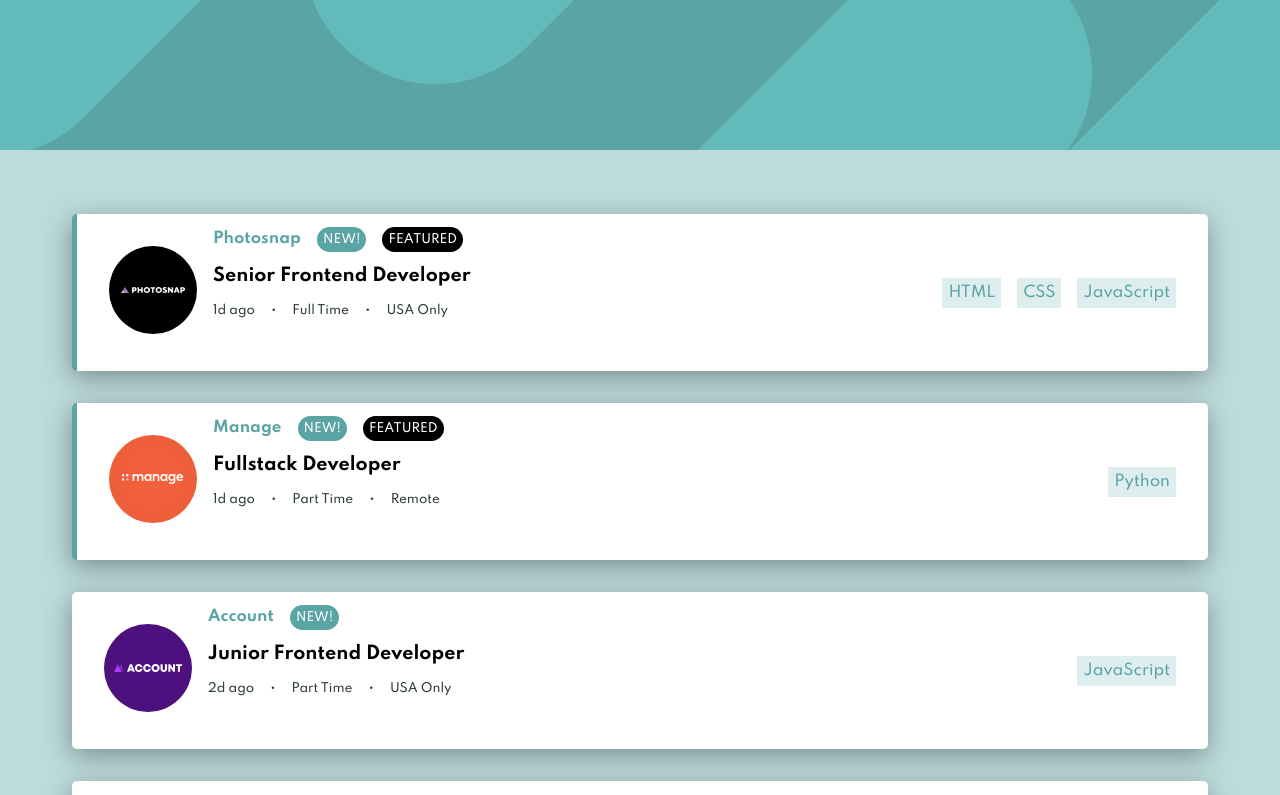
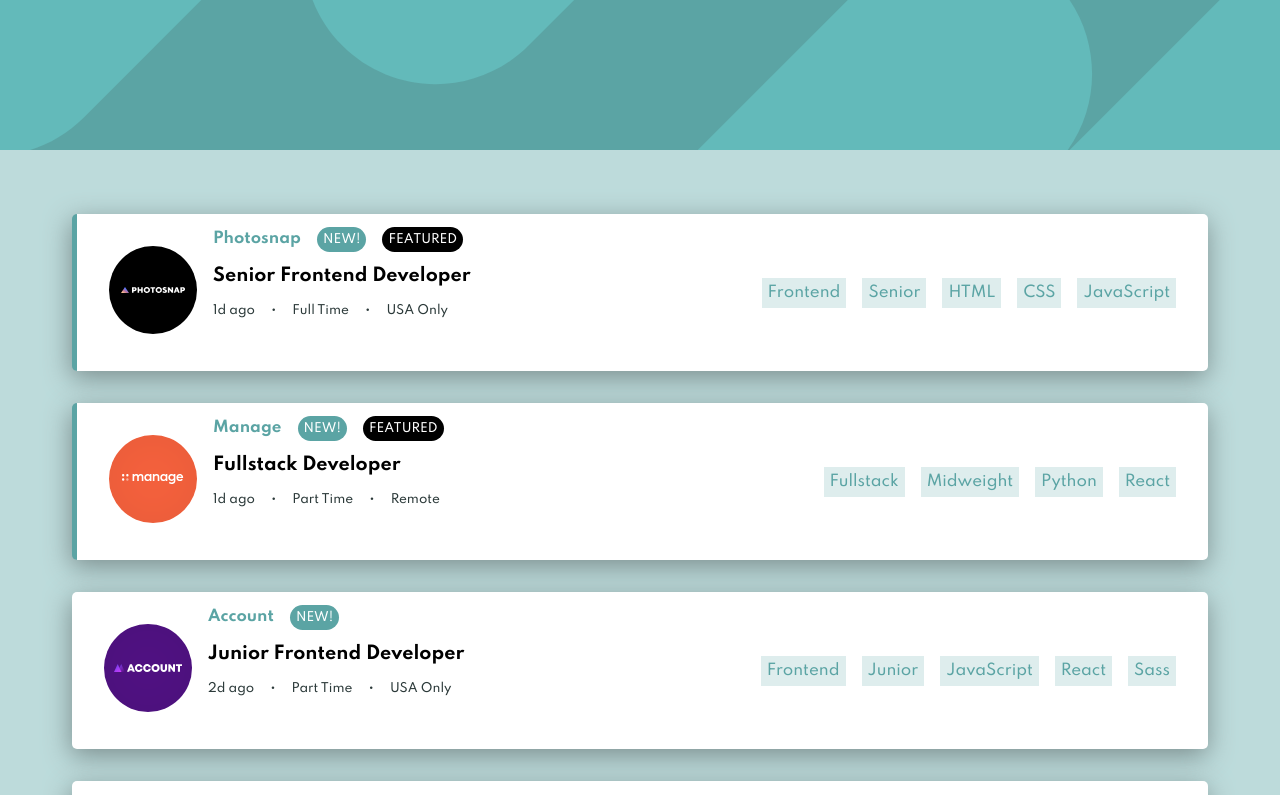
Before and after one commit to Marco981/job-listing, a React (Create React App) app: page / in a window 1280 px wide. Shown: the top 795 px of the page. Built offline with nearby package versions, Linux system fonts and the light colour scheme.

Commit message:
transform jobs object to inlude all filters

```diff
--- a/src/components/JobListings/JobListing/JobListing.js
+++ b/src/components/JobListings/JobListing/JobListing.js
@@ -27,7 +27,7 @@ export default function JobListing(props) {
                 </div>
             </div>
             <div className='joblisting__languages-container'>
-                {props.languages.map((language, i) => {
+                {props.filters.map((language, i) => {
                     return (
                         <div onClick={() => props.click(language)} key={i} className='language'>
                             {language}
--- a/src/components/JobListings/JobListing/JobListing.scss
+++ b/src/components/JobListings/JobListing/JobListing.scss
@@ -8,7 +8,6 @@
   box-shadow: -1px 7px 27px 0px $color-dark-gray;
   border-radius: 5px;
   background: white;
-  flex-wrap: wrap;
 
   @media (max-width: $mobile) {
     flex-flow: column;
--- a/src/components/JobListings/JobListings.js
+++ b/src/components/JobListings/JobListings.js
@@ -7,9 +7,19 @@ import './JobListings.scss';
 
 class JobListings extends Component {
     state = {
-        jobs: jobs,
+        jobs: [],
         filters: []
     };
+
+    componentDidMount() {
+        const jobsWithFilters = jobs.map((job) => {
+            return { ...job, filters: [ job.role, job.level, ...job.languages, ...job.tools ] };
+        });
+
+        this.setState({
+            jobs: jobsWithFilters
+        });
+    }
 
     addFilter = (language) => {
         if (!this.state.filters.includes(language)) {
@@ -29,7 +39,9 @@ class JobListings extends Component {
 
     filterJobs = () => {
         const filteredJobs = this.state.jobs.filter((job) => {
-            return this.state.filters.every((lang) => job.languages.includes(lang));
+            return this.state.filters.every((filter) => {
+                return job.filters.includes(filter);
+            });
         });
 
         return filteredJobs;
```
